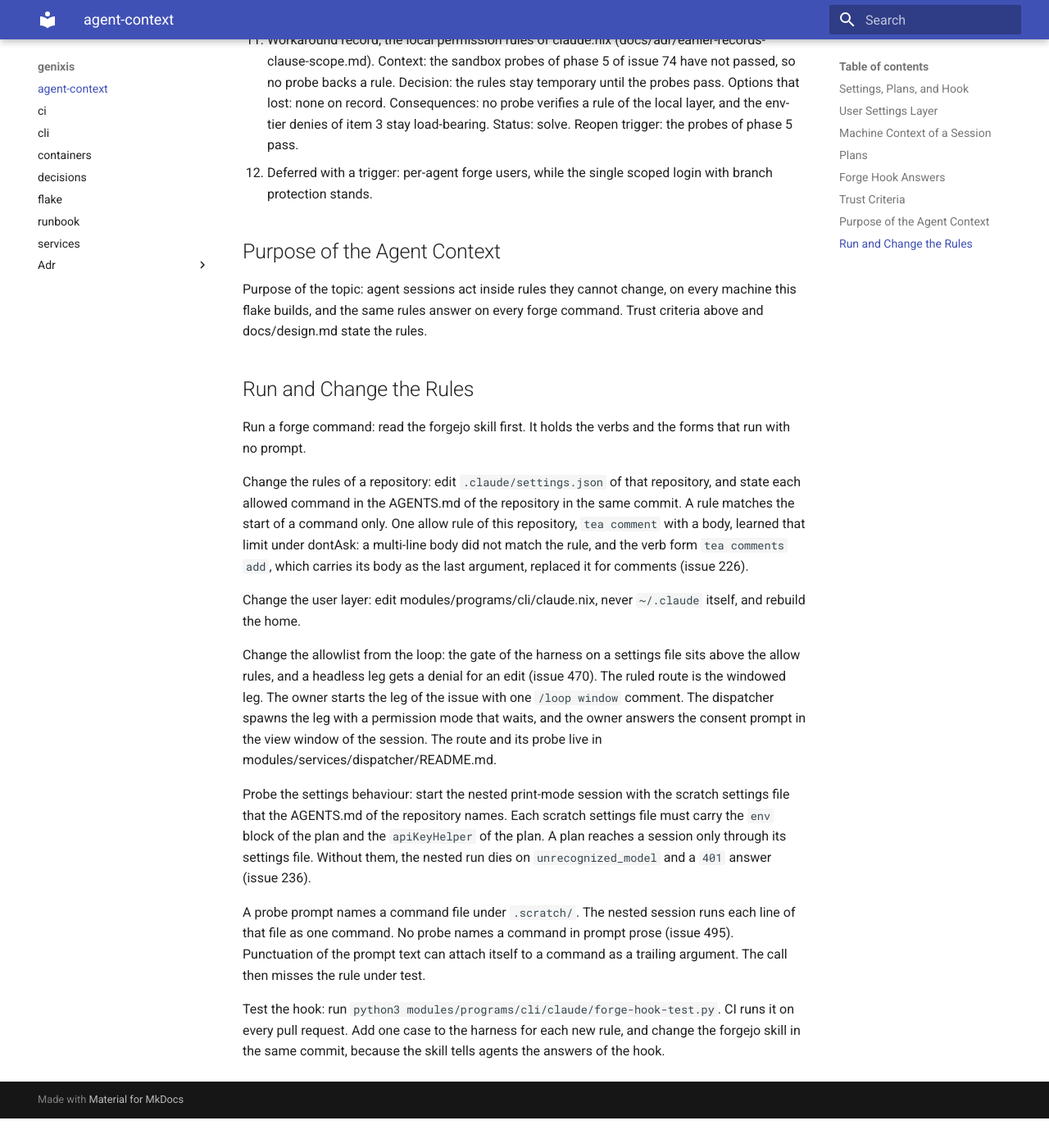
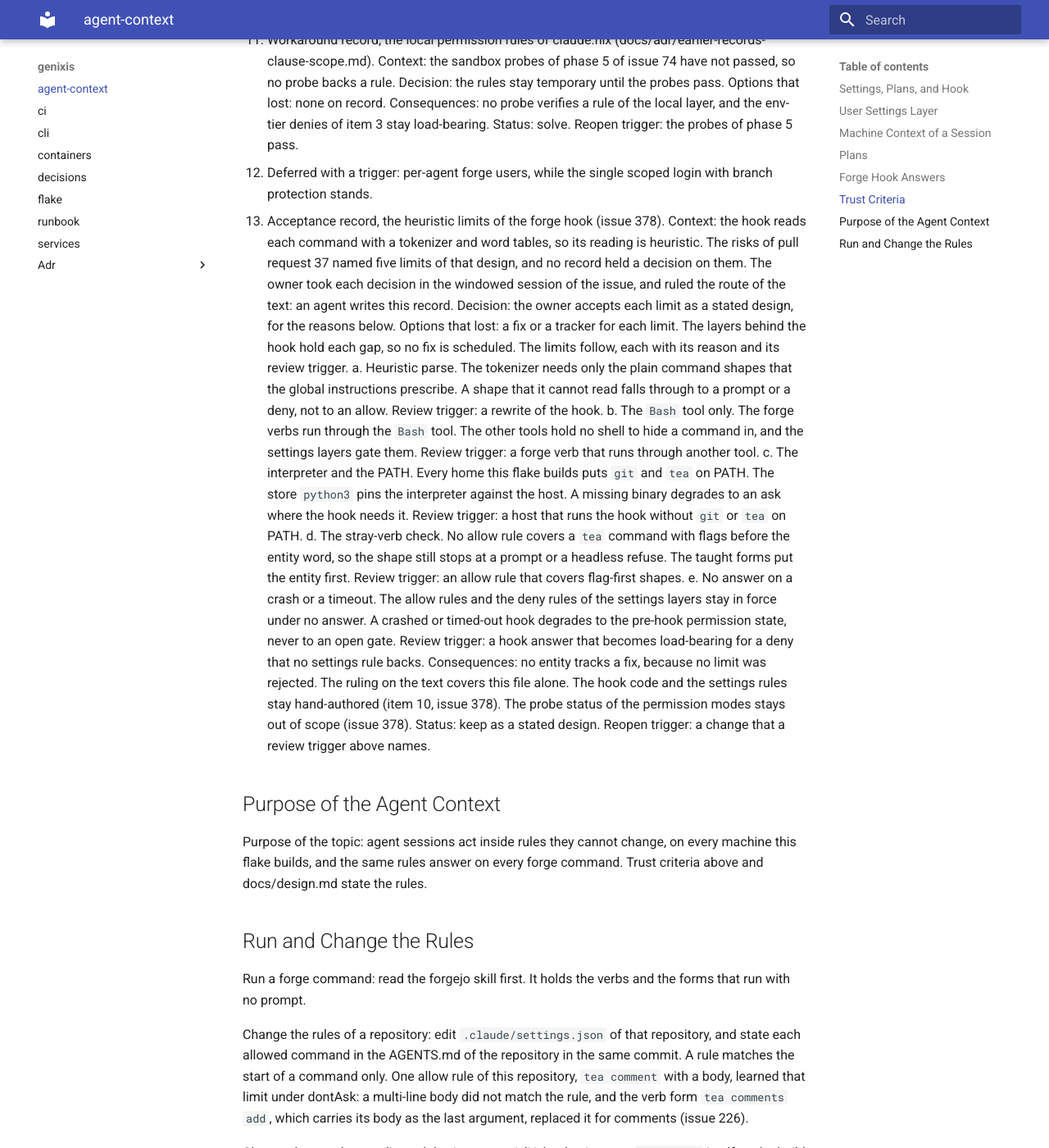
Before and after one commit to Jracon/genixis, an MkDocs documentation site: the page built from docs/agent-context.md, in a window 1280 px wide and 1400 px high, scrolled down 3954 px. Shown: the whole window at 82% size. Built offline with MkDocs 1.6.1 and Material for MkDocs 9.7.7, drawn with Linux system fonts in a browser that asks for light colours; before the commit the page ends 5318 px from its top, so only the background shows below that.

Commit message:
docs(agent-context): record the acceptance of the hook limits
Issue 378 seats the finding: five limits of the forge hook carry no
decision that accepts them. The owner took each decision in the
windowed session of the issue, and accepted each limit as a stated
design, with a reason and a review trigger per limit. No limit was
rejected, so no fix and no tracker follows.

The owner ruled the route of the text in the same session: an agent
writes the record in this file. The hook code stays hand-authored.

Closes: issue 378 (acceptance criteria)

Co-Authored-By: Claude Code <noreply@anthropic.com>

```diff
--- a/docs/agent-context.md
+++ b/docs/agent-context.md
@@ -63,6 +63,33 @@ Human-only labels: a hook reads the git config key `forge.humanLabels` of the re
 10. Hook, hook rules, sandbox profiles, branch protection, and the tea wrapper are security spine: they stay human-authored with agent assist.
 11. Workaround record, the local permission rules of claude.nix (docs/adr/earlier-records-clause-scope.md). Context: the sandbox probes of phase 5 of issue 74 have not passed, so no probe backs a rule. Decision: the rules stay temporary until the probes pass. Options that lost: none on record. Consequences: no probe verifies a rule of the local layer, and the env-tier denies of item 3 stay load-bearing. Status: solve. Reopen trigger: the probes of phase 5 pass.
 12. Deferred with a trigger: per-agent forge users, while the single scoped login with branch protection stands.
+13. Acceptance record, the heuristic limits of the forge hook (issue 378). Context: the hook reads each
+    command with a tokenizer and word tables, so its reading is heuristic. The risks of pull request 37
+    named five limits of that design, and no record held a decision on them. The owner took each decision
+    in the windowed session of the issue, and ruled the route of the text: an agent writes this record.
+    Decision: the owner accepts each limit as a stated design, for the reasons below. Options that lost:
+    a fix or a tracker for each limit. The layers behind the hook hold each gap, so no fix is scheduled.
+    The limits follow, each with its reason and its review trigger.
+    a. Heuristic parse. The tokenizer needs only the plain command shapes that the global instructions
+       prescribe. A shape that it cannot read falls through to a prompt or a deny, not to an allow.
+       Review trigger: a rewrite of the hook.
+    b. The `Bash` tool only. The forge verbs run through the `Bash` tool. The other tools hold no shell
+       to hide a command in, and the settings layers gate them. Review trigger: a forge verb that runs
+       through another tool.
+    c. The interpreter and the PATH. Every home this flake builds puts `git` and `tea` on PATH. The
+       store `python3` pins the interpreter against the host. A missing binary degrades to an ask where
+       the hook needs it. Review trigger: a host that runs the hook without `git` or `tea` on PATH.
+    d. The stray-verb check. No allow rule covers a `tea` command with flags before the entity word, so
+       the shape still stops at a prompt or a headless refuse. The taught forms put the entity first.
+       Review trigger: an allow rule that covers flag-first shapes.
+    e. No answer on a crash or a timeout. The allow rules and the deny rules of the settings layers stay
+       in force under no answer. A crashed or timed-out hook degrades to the pre-hook permission state,
+       never to an open gate. Review trigger: a hook answer that becomes load-bearing for a deny that no
+       settings rule backs.
+    Consequences: no entity tracks a fix, because no limit was rejected. The ruling on the text covers
+    this file alone. The hook code and the settings rules stay hand-authored (item 10, issue 378). The
+    probe status of the permission modes stays out of scope (issue 378). Status: keep as a stated design.
+    Reopen trigger: a change that a review trigger above names.
 
 ## Purpose of the Agent Context
 
```
